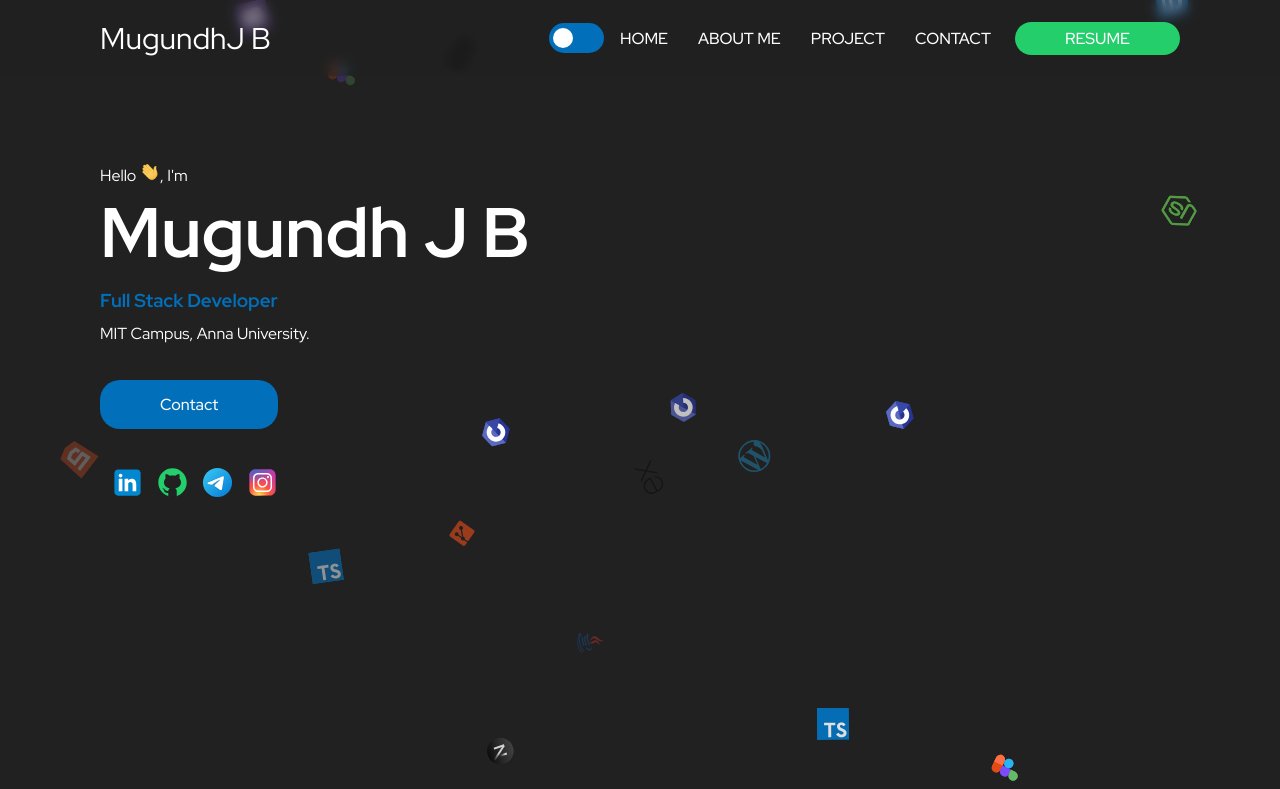
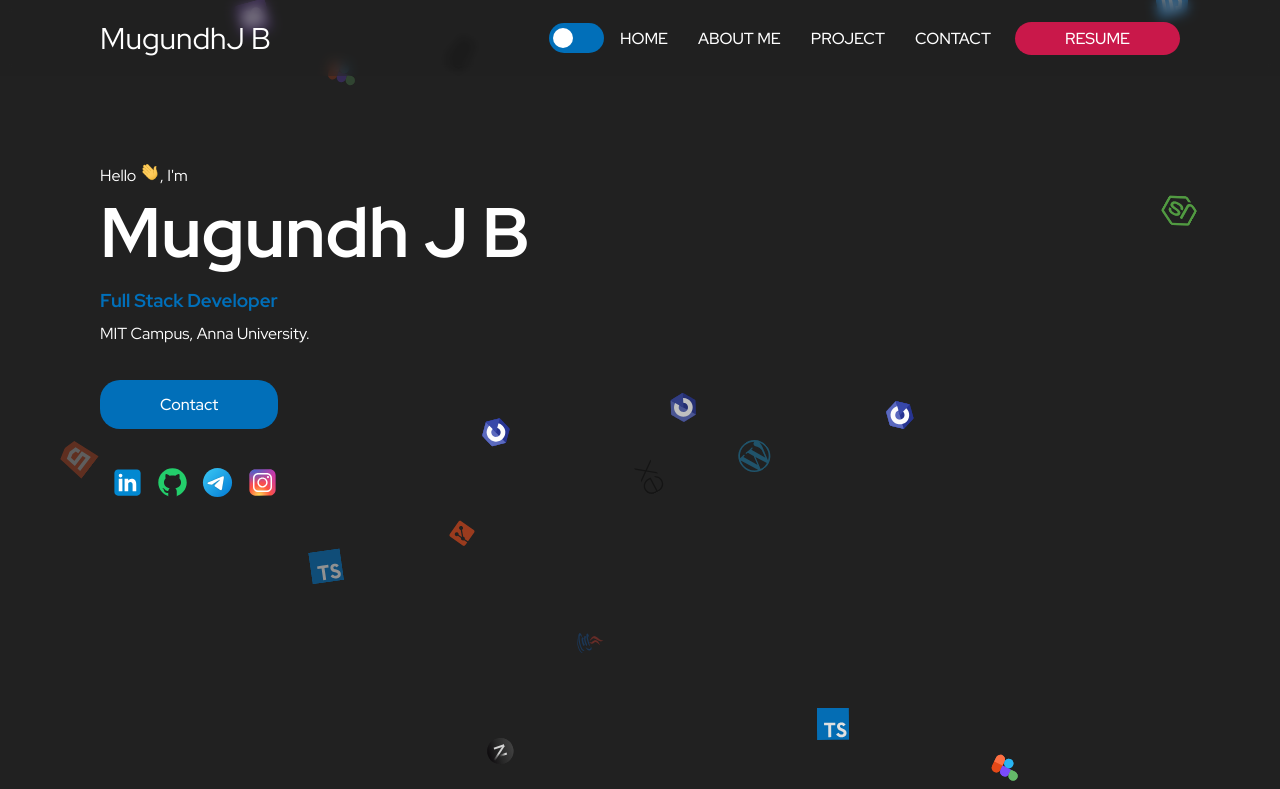
Before and after one commit to J-B-Mugundh/j-b-mugundh.github.io, a React (Create React App) app: page / in a window 1280 px wide. Shown: the top 789 px of the page. Built offline with nearby package versions, Linux system fonts and the light colour scheme.

Commit message:
Update styles

```diff
--- a/src/styles/global.ts
+++ b/src/styles/global.ts
@@ -7,7 +7,7 @@ export const GlobalStyle = createGlobalStyle`
   :root{
     --pink: #E31F71;
     --black: #212121;
-    --green: #23ce6b;
+    --green: #C9184A;
     --blue: #016fb9;
     scroll-padding-top: 10rem;
 
```
